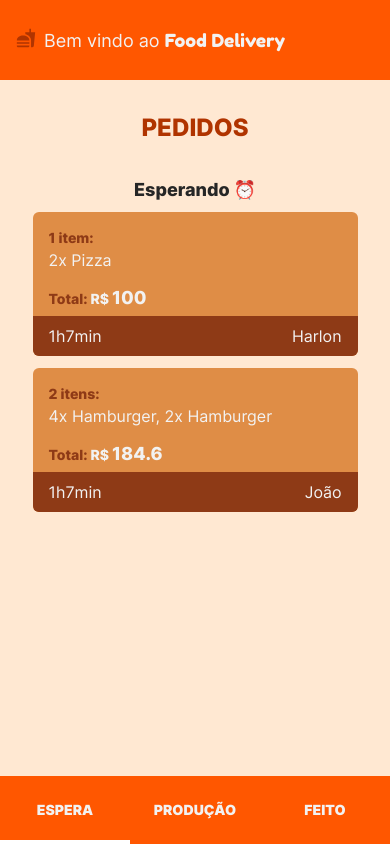
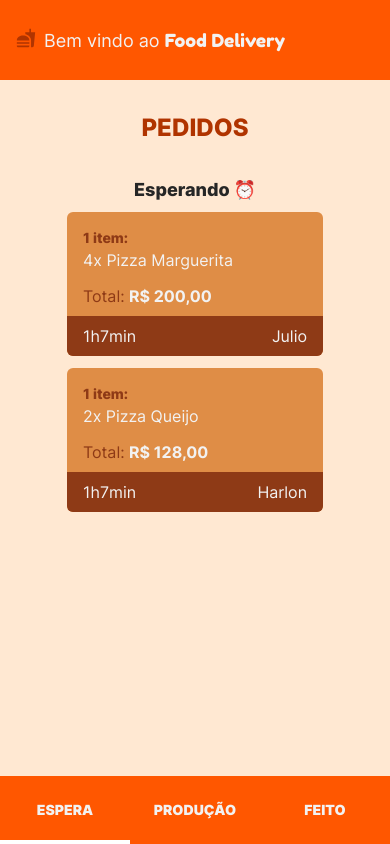
Before and after one commit to HarlonGarcia/FoodDelivery-ReactJS, a React (Vite) app: page / in a window 390 px wide. Built offline with nearby package versions, Linux system fonts and the light colour scheme.

Commit message:
feat: creating currency formatter, adjusting responsiveness and finishing order modal

```diff
--- a/src/components/Order/Order.tsx
+++ b/src/components/Order/Order.tsx
@@ -1,62 +1,61 @@
 import { useState } from "react";
-import { Products } from "../../types/Products";
-import { User } from "../../types/User";
+import { Order as OrderType } from "../../types/Order";
+import { formatCurrency } from "../../utils/formatCurrency";
 import OrderModal from "./OrderModal";
 
-interface OrderProps {
-  user: User;
-  createdAt: Date;
-  status: string;
-  products: Products[];
-}
+const Order = (props: OrderType) => {
+  const [isModalOpened, setIsModalOpened] = useState(false);
 
-const Order = ({ user, createdAt, status, products }: OrderProps) => {
-  const [isModalOpened, setIsModalOpened] = useState(false);
-  const itemsQuantity: number[] = products.map(({ quantity }) => quantity);
-  const itemsPrice: number[] = products.map(({ product }) => product.price);
-
-  let total = 0;
-  for (let i = 0; i < products.length; i++) {
-    total += itemsPrice[i] * itemsQuantity[i];
-  }
+  const total = props.products.reduce((total, { quantity, product }) => {
+    return total + product.price * quantity;
+  }, 0);
 
   const handleOpenModal = () => {
-    setIsModalOpened(true);
+    setIsModalOpened(!isModalOpened);
   };
 
   return (
-    <div
-      className="relative overflow-hidden h-36 flex flex-col bg-beige-100 rounded-md text-white font-inter"
+    <>
+      <OrderModal
+        visible={isModalOpened}
+        order={props}
+        onClose={handleOpenModal}
+      />
+      <button
+        className="relative overflow-hidden h-36 max-w-[24rem] min-w-[16rem] w-2/3 flex flex-col bg-beige-100 rounded-md cursor-pointer text-white font-inter sm:max-w-none"
         onClick={handleOpenModal}
       >
-      <OrderModal visible={isModalOpened} />
         <div className="flex flex-col p-4 pb-2">
           <h3 className="w-fit text-sm font-interbold text-beige-200">
-          {products.length}
-          {products.length > 1 ? " itens" : " item"}:
+            {props.products.length}
+            {props.products.length > 1 ? " itens" : " item"}:
           </h3>
           <p className="w-fit truncate text-md mb-3">
-          {products.map((order, index) => {
+            {props.products.map((order, index) => {
               let current = order.quantity + "x " + order.product.name;
-            if (index !== products.length - 1) {
+              if (index !== props.products.length - 1) {
                 current = current + ", ";
               }
               return current;
             })}
           </p>
 
-        <h3 className="w-fit text-beige-200 text-sm font-interbold">
+          <h3 className="w-fit text-beige-200">
             Total:{" "}
-          <span className="text-white">
-            R$ <span className="text-lg">{total}</span>
-          </span>
+            <strong className="text-white">{formatCurrency(total)}</strong>
           </h3>
         </div>
         <div className="absolute bottom-0 w-full h-10 flex justify-between items-center px-4 bg-beige-200">
-        <h3>{createdAt.getHours() + "h" + createdAt.getMinutes() + "min"}</h3>
-        <h3>{user.name}</h3>
+          <h3>
+            {props.createdAt.getHours() +
+              "h" +
+              props.createdAt.getMinutes() +
+              "min"}
+          </h3>
+          <h3>{props.user.name}</h3>
         </div>
-    </div>
+      </button>
+    </>
   );
 };
 
--- a/src/components/Order/OrderBoard.tsx
+++ b/src/components/Order/OrderBoard.tsx
@@ -17,12 +17,13 @@ const OrderBoard = ({ title, icon, status, orders }: OrderBoardProps) => {
     <div
       className={`${
         currentStatus === status ? "block" : "hidden"
-      } w-full flex flex-col items-center font-interbold text-black sm:block`}
+      } w-full flex flex-col items-center font-interbold text-center text-black sm:block sm:w-fit`}
     >
-      <h2 className="mb-2 w-fit text-lg font-bold">{title + " " + icon}</h2>
-      <div className="flex w-full flex-col gap-3">
-        {orders.map(({ user, createdAt, status, products }, index) => (
+      <h2 className="mb-2 text-lg font-bold">{title + " " + icon}</h2>
+      <div className="flex flex-col items-center w-full gap-3 sm:w-fit">
+        {orders.map(({ _id, user, createdAt, status, products }, index) => (
           <Order
+            _id={_id}
             key={index}
             user={user}
             createdAt={createdAt}
--- a/src/components/Order/OrderContainer.tsx
+++ b/src/components/Order/OrderContainer.tsx
@@ -4,7 +4,33 @@ import OrderBoard from "./OrderBoard";
 const OrderContainer = () => {
   const orders: Order[] = [
     {
-      _id: "aaaaaaa",
+      _id: "637953b7c68c8a7fbf7d3202",
+      user: {
+        _id: "aaaaaa",
+        name: "Julio",
+        address: {
+          street: "Rua 5",
+          number: "80-A",
+          reference: "Do lado da Rua 6",
+        },
+      },
+      createdAt: new Date(),
+      status: "WAITING",
+      products: [
+        {
+          product: {
+            name: "Pizza Marguerita",
+            description: "Pizza marguerita com borda recheada",
+            image_url: "1668895490101-marguerita.png",
+            price: 50,
+          },
+          quantity: 4,
+          _id: "637953b7c68c8a7fbf7d3204",
+        },
+      ],
+    },
+    {
+      _id: "637953d3c68c8a7fbf7d3206",
       user: {
         _id: "bbbbbbb",
         name: "Harlon",
@@ -18,61 +44,89 @@ const OrderContainer = () => {
       status: "WAITING",
       products: [
         {
-          _id: "cccccccc",
+          product: {
+            name: "Pizza Queijo",
+            description: "Pizza queijo com borda recheada",
+            image_url: "1668895567528-marguerita.png",
+            price: 64,
+          },
           quantity: 2,
-          product: {
-            name: "Pizza",
-            description: "Muito boa",
-            image_url: "url/aqui/",
-            price: 50,
-          },
-        },
-      ],
-    },
-    {
-      _id: "ddddddd",
-      user: {
-        _id: "eeeeeeee",
-        name: "João",
-        address: {
-          street: "Rua 90",
-          number: "98-A",
-          reference: "Do lado da Rua 91",
-        },
-      },
-      createdAt: new Date(),
-      status: "DONE",
-      products: [
-        {
-          _id: "ffffffffff",
-          quantity: 4,
-          product: {
-            name: "Hamburger",
-            description: "Muito bom",
-            image_url: "url/aqui/",
-            price: 20.5,
-          },
-        },
-        {
-          _id: "gggggg",
-          quantity: 2,
-          product: {
-            name: "Hamburger",
-            description: "Muito bom",
-            image_url: "url/aqui/",
-            price: 51.3,
-          },
+          _id: "637953d3c68c8a7fbf7d3208",
         },
       ],
     },
   ];
+  // const orders: Order[] = [
+  //   {
+  //     _id: "aaaaaaa",
+  //     user: {
+  //       _id: "bbbbbbb",
+  //       name: "Harlon",
+  //       address: {
+  //         street: "Rua 1",
+  //         number: "2339-A",
+  //         reference: "Do lado da Rua 2",
+  //       },
+  //     },
+  //     createdAt: new Date(),
+  //     status: "WAITING",
+  //     products: [
+  //       {
+  //         _id: "cccccccc",
+  //         quantity: 2,
+  //         product: {
+  //           name: "Pizza",
+  //           description: "Muito boa",
+  //           image_url: "url/aqui/",
+  //           price: 50,
+  //         },
+  //       },
+  //     ],
+  //   },
+  //   {
+  //     _id: "ddddddd",
+  //     user: {
+  //       _id: "eeeeeeee",
+  //       name: "João",
+  //       address: {
+  //         street: "Rua 90",
+  //         number: "98-A",
+  //         reference: "Do lado da Rua 91",
+  //       },
+  //     },
+  //     createdAt: new Date(),
+  //     status: "DONE",
+  //     products: [
+  //       {
+  //         _id: "ffffffffff",
+  //         quantity: 4,
+  //         product: {
+  //           name: "Hamburger",
+  //           description: "Muito bom",
+  //           image_url: "url/aqui/",
+  //           price: 20.5,
+  //         },
+  //       },
+  //       {
+  //         _id: "gggggg",
+  //         quantity: 2,
+  //         product: {
+  //           name: "Hamburger",
+  //           description: "Muito bom",
+  //           image_url: "url/aqui/",
+  //           price: 51.3,
+  //         },
+  //       },
+  //     ],
+  //   },
+  // ];
 
   return (
     <div className="flex flex-col items-center mb-8">
-      <h2 className="mb-8 w-fit text-2xl font-interbold font-black text-orange-200">
+      <h2 className="w-fit mb-8 text-2xl font-interbold font-black text-orange-200">
         PEDIDOS
       </h2>
-      <div className="flex gap-6 w-full">
+      <div className="w-full flex flex-wrap justify-center gap-6 lg:gap-10">
         <OrderBoard
           title="Esperando"
           icon="⏰"
@@ -85,7 +139,7 @@ const OrderContainer = () => {
           status="IN_PRODUCTION"
           orders={orders}
         />
-        <OrderBoard title="Feito" icon="✔" status="DONE" orders={orders} />
+        <OrderBoard title="Feito" icon="✅" status="DONE" orders={orders} />
       </div>
     </div>
   );
--- a/src/components/Order/OrderModal.tsx
+++ b/src/components/Order/OrderModal.tsx
@@ -1,28 +1,79 @@
-import React from "react";
 import close from "../../assets/svg/close.svg";
+import { Order } from "../../types/Order";
+import { formatCurrency } from "../../utils/formatCurrency";
 
 interface OrderModalProps {
   visible: Boolean;
+  order: Order;
+  onClose: () => void;
 }
 
-const OrderModal = ({ visible }: OrderModalProps) => {
-  if (!visible) return null;
+const OrderModal = ({ visible, order, onClose }: OrderModalProps) => {
+  const total = order.products.reduce((total, { quantity, product }) => {
+    return total + product.price * quantity;
+  }, 0);
+
+  if (!visible || !order) return null;
   return (
     <div className="fixed left-0 top-0 z-40 w-full h-full flex items-center justify-center bg-black-100/80 backdrop-blur-sm">
-      <div className="bg-white w-64 p-8 rounded-md text-black font-inter">
-        <header className="flex justify-between mb-4">
-          <strong>Harlon</strong>
-
-          <button>
-            <img src={close} alt="close button" />
+      <div className="bg-white min-w-[18rem] max-w-[30rem] w-2/3 h-fit p-8 rounded-md text-left text-black font-inter xl:max-w-[38rem]">
+        <header className="flex items-center justify-between mb-4 lg:text-lg">
+          <strong>{order.user.name}</strong>
+          <button onClick={onClose}>
+            <img src={close} alt="close button" className="lg:w-7" />
           </button>
         </header>
-        <div>
-          <small className="opacity-80">Status do pedido</small>
-          <div>
-            <span>⏰</span>
-            <strong>Em produção</strong>
+        <div className="mb-4">
+          <small className="opacity-80 sm:text-sm">Status do pedido</small>
+          <div className="flex gap-2">
+            <span>
+              {order.status === "WAITING" && "⏰"}
+              {order.status === "IN_PRODUCTION" && "🔥"}
+              {order.status === "DONE" && "✅"}
+            </span>
+            <strong>
+              {order.status === "WAITING" && "Em espera"}
+              {order.status === "IN_PRODUCTION" && "Em preparação "}
+              {order.status === "DONE" && "Pronto"}
+            </strong>
           </div>
+        </div>
+        <div className="mb-7">
+          <small className="opacity-80 sm:text-sm">Itens</small>
+          <div className="mt-1.5">
+            {order.products.map(({ _id, quantity, product }) => (
+              <div key={_id} className="flex text-sm sm:text-base">
+                <div className="w-12 h-10 overflow-hidden rounded-md mr-1.5 sm:mr-3 sm:w-14 sm:h-12">
+                  <img
+                    src={`http://localhost:3001/uploads/${product.image_url}`}
+                    alt={product.name}
+                    className="h-full object-cover"
+                  />
+                </div>
+                <span className="mr-1.5 sm:mr-2">{quantity}x</span>
+                <div className="flex flex-col">
+                  <strong className="truncate">{product.name}</strong>
+                  <span>{formatCurrency(product.price)}</span>
+                </div>
+              </div>
+            ))}
+          </div>
+        </div>
+
+        <div className="flex justify-between mb-6 text-sm sm:text-base lg:text-lg">
+          <span>Total</span>
+          <strong>{formatCurrency(total)}</strong>
+        </div>
+
+        <div className="flex flex-col text-sm sm:text-base xl:text-lg">
+          <button
+            type="button"
+            className="w-full flex items-center justify-center gap-2 p-2 mb-3 rounded-full bg-black text-white"
+          >
+            <span>🔥</span>
+            <span>Iniciar preparação</span>
+          </button>
+          <button className="text-red font-bold">Cancelar pedido</button>
         </div>
       </div>
     </div>
--- a/src/types/Order.ts
+++ b/src/types/Order.ts
@@ -10,7 +10,7 @@ export interface Order {
     };
   };
   createdAt: Date;
-  status: string;
+  status: "WAITING" | "IN_PRODUCTION" | "DONE";
   products: {
     _id: string;
     quantity: number;
--- a/src/types/Product.ts
+++ /dev/null
@@ -1,6 +0,0 @@
-export interface Product {
-  name: string;
-  description: string;
-  image_url: string;
-  price: Number;
-}
--- /dev/null
+++ b/src/utils/formatCurrency.ts
@@ -0,0 +1,6 @@
+export const formatCurrency = (value: number) => {
+  return new Intl.NumberFormat("pt-br", {
+    style: "currency",
+    currency: "BRL",
+  }).format(value);
+};
```
Lines whose indentation alone changed are shown as unchanged.
